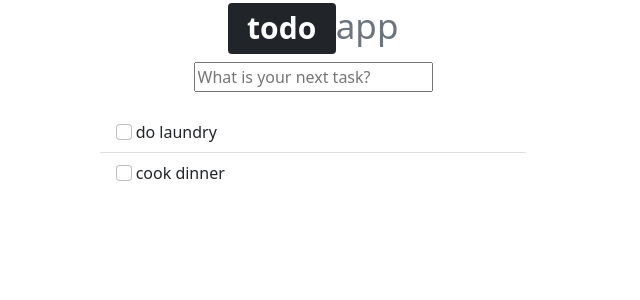
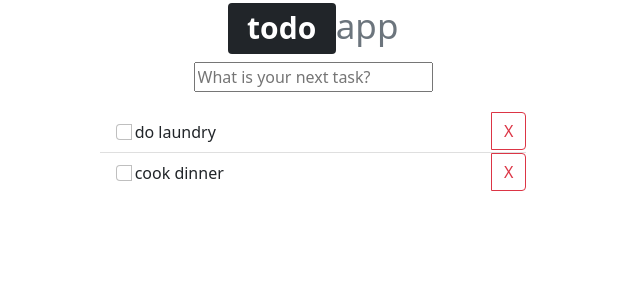
Before and after one commit to RNedder/todo-app, a React (Create React App) app: page / in a window 1280 px wide. Shown: the top 300 px of the page, without its empty margins (327-967 px from the left). Built offline with nearby package versions, Linux system fonts and the light colour scheme.

Commit message:
REMOVE_TASK

```diff
--- a/src/App.css
+++ b/src/App.css
@@ -3,8 +3,3 @@
   margin-bottom: 20px;
   text-align: center
 }
-
-/* checkbox styling */
-.form-check-input {
-
-}
--- a/src/App.js
+++ b/src/App.js
@@ -25,6 +25,14 @@ const listReducer = (state, action) => {
           { id: uuid(), name: action.payload } // add unique identifier for id so the order can change later
         ])
       };
+
+    case 'REMOVE_TASK':
+      return {
+        ...state,
+        tasks: state.tasks.filter( // filters the array for all tasks that do NOT match the removed item
+          (task) => task.id !== action.payload.id
+        )
+      }
 
     // TO DO: add 'REMOVE_TASK' case
     default:
--- a/src/components/TaskDisplay.js
+++ b/src/components/TaskDisplay.js
@@ -1,9 +1,16 @@
+import { Button } from 'reactstrap';
+
 // Display format for each task in the list
 const TaskDisplay = ({ task, dispatch }) => {
+
     return (
-        <li className='task-item list-group-item'>
+        <li className='input-group task-item list-group-item'>
+
             <input class='form-check-input me-1' type='checkbox' value='' id={task.id}Checkbox />
             <label class='form-check-label' for={task.id}Checkbox >{task.name}</label>
+
+            {/* onClick dispatches object to the listReducer on App.js, passing in the task to be removed */}
+            <Button type='button' color='white' className='btn-outline-danger position-absolute top-0 end-0' onClick={() => dispatch({ type: 'REMOVE_TASK', payload: task })}>X</Button>
         </li>
     );
 };
```
Also changed, not shown: 1 other file (tests, documents, lock files or other folders).
